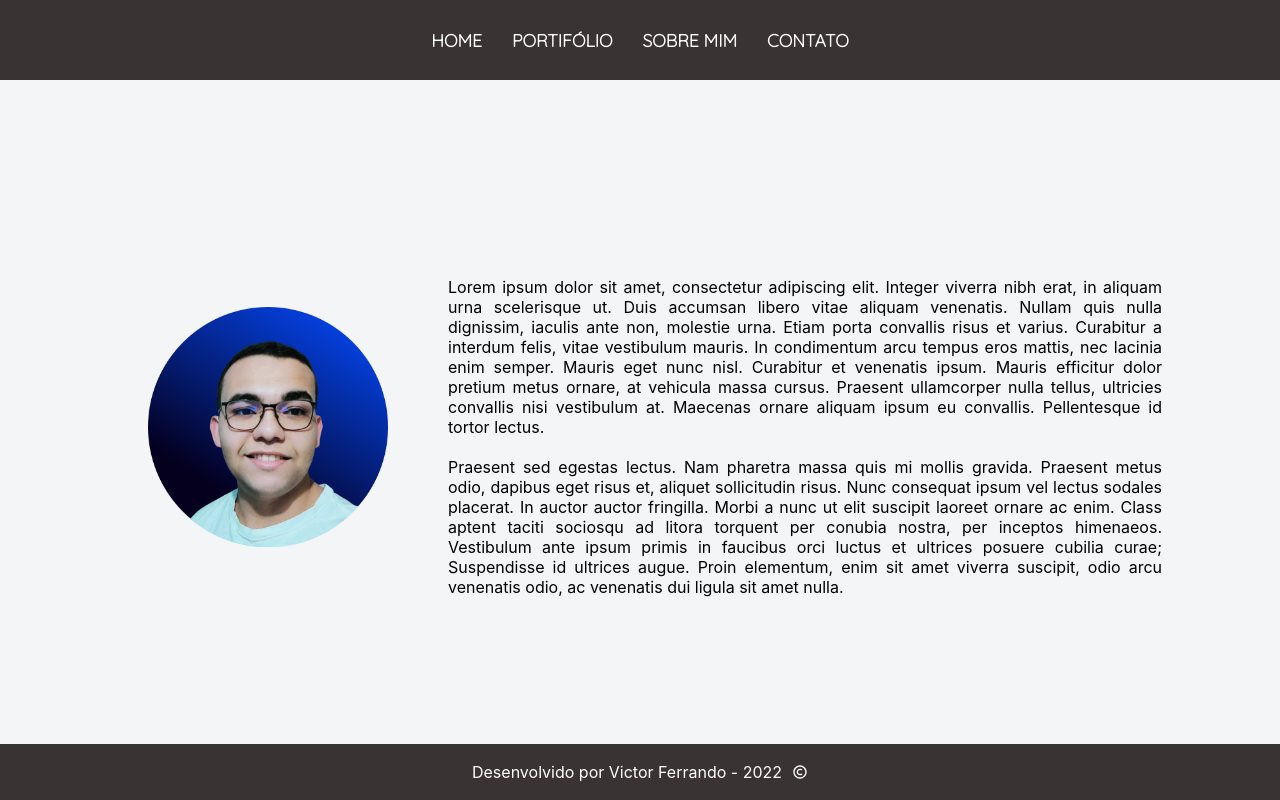
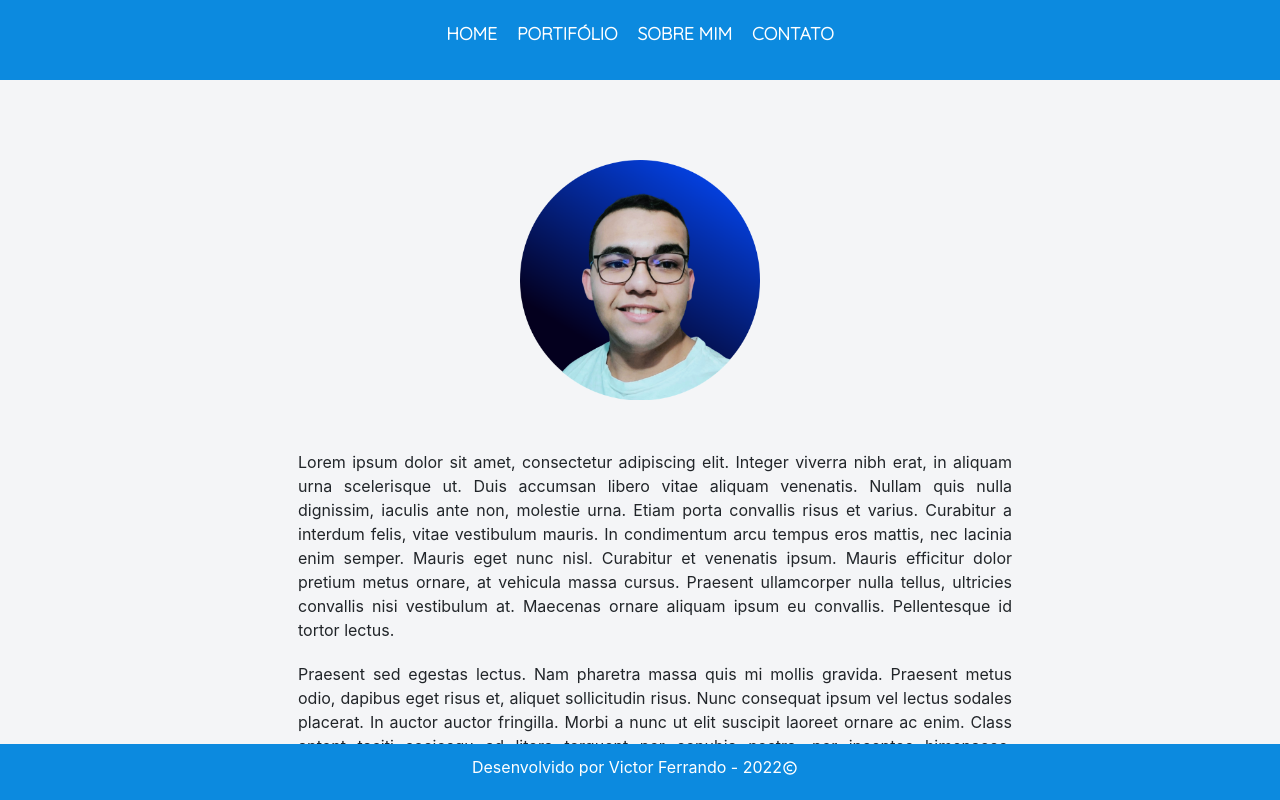
Before and after one commit to viittor/Portifolio, a React (Create React App) app: page /About in a window 1280 px wide. Built offline with nearby package versions, Linux system fonts and the light colour scheme.

Commit message:
Versao 1 finalizada

```diff
--- a/public/index.html
+++ b/public/index.html
@@ -3,6 +3,7 @@
   <head>
     <meta charset="utf-8" />
     <link rel="icon" href="%PUBLIC_URL%/favicon.ico" />
+    <link rel="stylesheet" href="https://cdn.jsdelivr.net/npm/bootstrap@5.1.3/dist/css/bootstrap.min.css" integrity="sha384-1BmE4kWBq78iYhFldvKuhfTAU6auU8tT94WrHftjDbrCEXSU1oBoqyl2QvZ6jIW3" crossorigin="anonymous">
     <meta name="viewport" content="width=device-width, initial-scale=1" />
     <meta name="theme-color" content="#000000" />
     <meta
@@ -39,5 +40,7 @@
       To begin the development, run `npm start` or `yarn start`.
       To create a production bundle, use `npm run build` or `yarn build`.
     -->
+    <script src="https://cdnjs.cloudflare.com/ajax/libs/jquery/3.6.0/jquery.slim.min.js" integrity="sha512-6ORWJX/LrnSjBzwefdNUyLCMTIsGoNP6NftMy2UAm1JBm6PRZCO1d7OHBStWpVFZLO+RerTvqX/Z9mBFfCJZ4A==" crossorigin="anonymous" referrerpolicy="no-referrer"></script>
+    <script src="https://cdn.jsdelivr.net/npm/bootstrap@5.1.3/dist/js/bootstrap.min.js" integrity="sha384-QJHtvGhmr9XOIpI6YVutG+2QOK9T+ZnN4kzFN1RtK3zEFEIsxhlmWl5/YESvpZ13" crossorigin="anonymous"></script>
   </body>
 </html>
--- a/src/App.css
+++ b/src/App.css
@@ -57,7 +57,7 @@
   padding: 4px 10px;
   background: #0066ff;
   color: rgb(255, 255, 255);
-  border-radius: 10px;
+  border-radius: 20px;
   border: none;
   font-weight: bold;
   font-size: 1.4em;
@@ -84,33 +84,37 @@
   min-width: 250px;
   max-width: 400px;
 }
-/* Pagina de Portifolio*/
+/* Pagina de Portifolio #393333*/
 .main-header {
   margin: 0;
-  background: #393333;
+  background: #0c8adf;
+  height: auto;
+  min-height: 10vh;
+  padding-top: 20px;
 }
 
 .main-header1 {
   display: flex;
-  flex-direction: row;
+  justify-content: center;
   flex-wrap: wrap;
   width: auto;
+}
+.container-links {
   height: 10vh;
+  font-family: "Quicksand", sans-serif;
+  height: auto;
+  display: flex;
+  flex-wrap: wrap;
   justify-content: center;
 }
-.container-links {
-  font-family: "Quicksand", sans-serif;
-  padding: 10px;
-  display: flex;
-  flex-wrap: wrap;
-  align-items: center;
-}
 .link-h {
-  padding: 10px;
-  margin: 5px;
+  padding-left: 10px;
+  padding-right: 10px;
+  margin: 0px;
   font-size: 1.1em;
   font-weight: 800;
   color: white;
+  text-align: center;
 }
 
 .link-h:hover {
@@ -155,7 +159,7 @@ body {
   width: auto;
 }
 
-.container-list{
+.container-list {
   display: flex;
   flex-wrap: wrap;
   justify-content: center;
@@ -163,24 +167,51 @@ body {
 /*Project Item*/
 
 .item {
-  margin: 10px;
+  margin: 20px;
   width: 350px;
-  min-height: 150px;
-  border: black 2px solid;
+  min-height: 250px;
+  max-height: 350px;
+  padding: 5px;
+  box-shadow: rgba(100, 100, 111, 0.671) 0px 7px 29px 0px;
   border-radius: 10px;
   list-style-type: none;
   display: flex;
   flex-direction: column;
-  justify-content: space-around;
-  align-items: center;
   text-align: center;
 }
+.name-item {
+  height: 80%;
+  text-align: center;
+  display: flex;
+  flex-direction: column;
+  justify-content: center;
+  flex-wrap: wrap;
+}
 
-.item button{
-  border: 2px black solid;
+.name-item h3 {
+  font-size: 1.5em;
+}
+.item button {
+  margin: 4px;
   width: 160px;
-  height: 50px;
+  height: 40px;
+}
 
+.item button:hover {
+  background: rgba(0, 255, 42, 0.767);
+  border: none;
+}
+
+.item button:hover a {
+  color: black;
+}
+
+.item a {
+  text-decoration: none;
+  color: white;
+  font-family: "Quicksand";
+  font-weight: 700;
+  font-size: 1.1em;
 }
 /* .thumb-item {
   border-radius: 10px;
@@ -195,7 +226,6 @@ body {
 
 .cont1-contact {
   margin: 10px;
-  /* border: black 2px solid; */
   display: flex;
   align-items: center;
   justify-content: center;
@@ -203,7 +233,6 @@ body {
   height: 25vh;
 }
 .cont2-contact {
-  /* border: red 2px solid; */
   width: 40%;
   min-width: 400px;
   padding: 10px;
@@ -211,13 +240,15 @@ body {
   margin-bottom: 2%;
   text-align: center;
 }
+.cont2-contact a {
+  text-decoration: none;
+}
 
 .cont2-contact:hover {
   background: rgba(255, 255, 255, 0.685);
   border-radius: 10px;
 }
 .div-icon {
-  /* border: solid 2px red; */
   color: black;
 }
 
@@ -227,7 +258,6 @@ body {
 }
 
 .div-cont-text {
-  /* border: solid 2px red; */
   color: black;
   font-size: 1.5em;
   font-weight: 600;
@@ -240,6 +270,7 @@ body {
   margin-top: 30px;
   display: flex;
   justify-content: center;
+  flex-direction: column;
   flex-wrap: wrap;
 }
 
@@ -256,6 +287,7 @@ body {
 .div-about {
   width: 60%;
   text-align: justify;
+  align-self: center;
 }
 
 .div-about p {
@@ -267,8 +299,9 @@ body {
 
 .main-footer {
   margin: 0;
-  background: #393333;
-  height: 7vh;
+  background: #0c8adf;
+  height: auto;
+  min-height: 7vh;
   color: white;
   display: flex;
   justify-content: center;
@@ -276,5 +309,7 @@ body {
 }
 
 .main-footer p {
+  margin-top: 5px;
   margin-right: 10px;
+  text-align: center;
 }
--- a/src/components/ContactPage/index.js
+++ b/src/components/ContactPage/index.js
@@ -33,9 +33,6 @@ const ContactPage = () => {
               <div className="div-cont-text">+55 (42) 9 9952-1151</div>
             </a>
           </div>
-        </div>
-
-        <div className="cont1-contact">
           <div className="cont2-contact">
             <a
               href="https://github.com/viittor"
--- a/src/components/Footer/index.js
+++ b/src/components/Footer/index.js
@@ -5,8 +5,10 @@ const Footer = () =>{
 
     return(
         <div className="main-footer">
-            <p>Desenvolvido por Victor Ferrando - 2022 </p>
+            <p>Desenvolvido por Victor Ferrando - 2022
             <BiCopyright/>
+
+            </p>
         </div>
     );
 };
--- a/src/components/Project/index.js
+++ b/src/components/Project/index.js
@@ -27,13 +27,13 @@ const Project = () => {
               <p>{item.description}</p>
             </div>
             <div className="btn-item">
-              <button className="btn-preview">
+              <button className="btn btn-secondary">
                 <a href={item.homepage} target="_blank" className="btn-preview">
                   Preview
                 </a>
               </button>
 
-              <button className="btn-repo">
+              <button className="btn btn-secondary">
                 <a href={item.html_url} target="_blank" className="btn-repo">
                   Repositório
                 </a>
```
